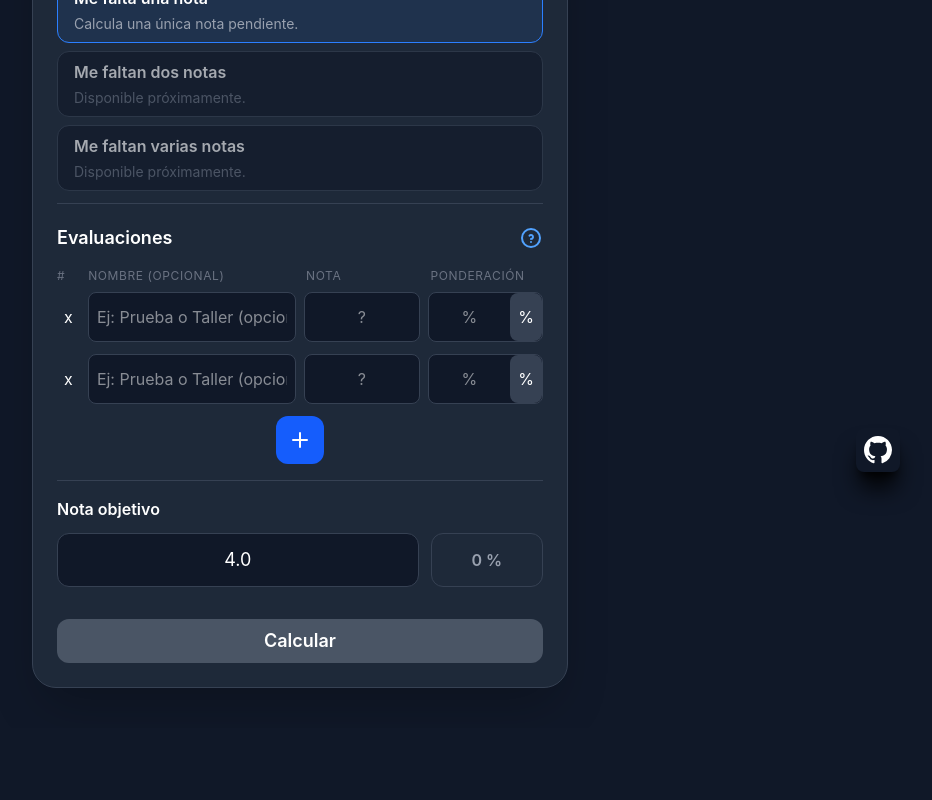
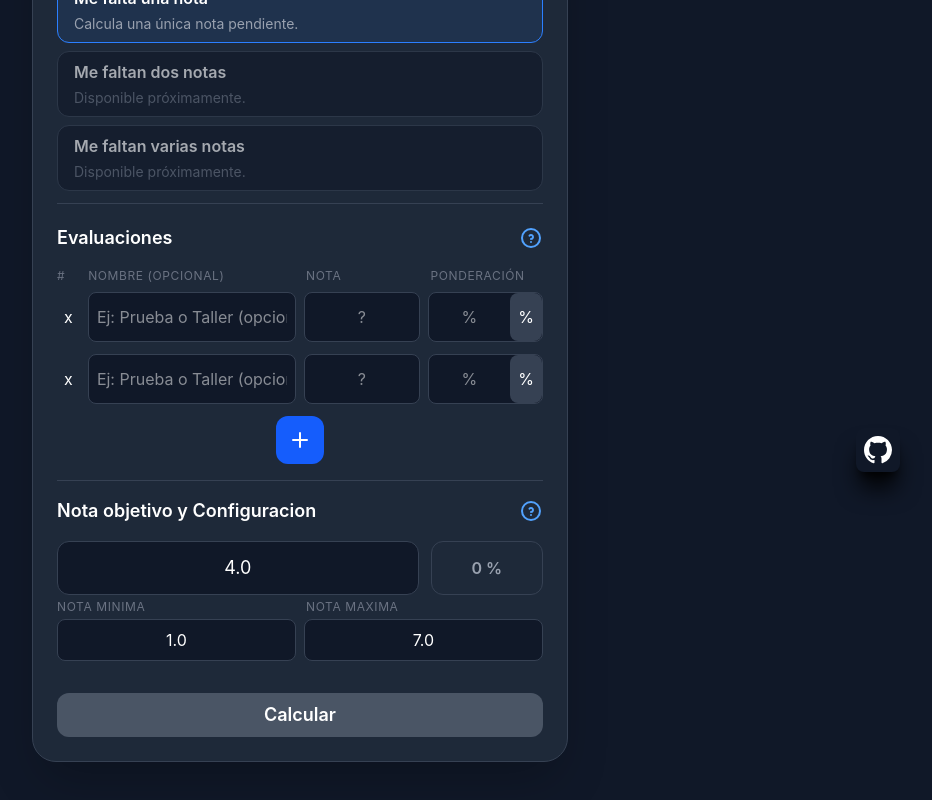
Before and after one commit to betra0/que-nota-necesito, a React (Vite) app: page / in a window 1280 px wide. Shown: the part 312-1112 px from the top of the page, without its empty margins (340-1272 px from the left). Before the commit the page ends 1040 px from the top, so only its background shows below. Built offline with nearby package versions, Linux system fonts and the light colour scheme.

Commit message:
feat: implement ConfigCard for grade configuration and update EvaluationList and ResultCard to use parsed grade values

```diff
--- /dev/null
+++ b/src/components/ConfigCard.jsx
@@ -0,0 +1,72 @@
+import { useState } from "react";
+import { IconHelpCircle, IconPlus } from '@tabler/icons-react';
+
+function ConfigCard({ configGrade, updateConfig}) {
+
+
+
+	const setGradeMinMAx = (field, value) => {
+		if (value !== '' && isNaN(value)){
+      return
+    }
+    updateConfig(field, value);
+  }
+
+
+  return (
+    <>
+
+
+
+        {/* Evaluaciones */}
+        <div className="mt-1">
+
+          <div className="mb-1 grid grid-cols-2 gap-3 text-xs uppercase tracking-wider text-gray-500">
+
+            <span className="col-span-1">Nota minima</span>
+            <span className="col-span-1">Nota maxima</span>
+
+          </div>
+
+
+
+        	<div className="grid grid-cols-2 gap-2">
+
+        	      <input
+        	        placeholder=""
+        	        className="rounded-lg border border-gray-700 bg-gray-900 px-2 py-2 text-center outline-none transition focus:border-blue-500
+        	        col-span-1
+
+        	        "
+									value={configGrade.gradeMin}
+									onChange={(e)=>{setGradeMinMAx('gradeMin', e.target.value)}}
+        	      />
+        	      <input
+        	        placeholder="?"
+        	        className="rounded-lg border border-gray-700 bg-gray-900 px-2 py-2 text-center outline-none transition focus:border-blue-500
+        	        min-w-0 col-span-1"
+									value={configGrade.gradeMax}
+									onChange={(e)=>{setGradeMinMAx('gradeMax', e.target.value)}}
+
+        	      />
+
+          </div>
+
+
+
+        </div>
+
+
+
+
+    </>
+
+  )
+}
+
+
+
+
+
+
+export default ConfigCard
--- a/src/components/EvaluationList.jsx
+++ b/src/components/EvaluationList.jsx
@@ -79,7 +79,7 @@ function EvaluationRow({ name, grade, weight, index, evaluations, removeHandler,
     updateEvaluation(index, 'name', value);
   }
   const setGrade = (index, value) => {
-    if (value !== '' && (isNaN(value) || value < configGrade.gradeMin || value > configGrade.gradeMax)) {
+    if (value !== '' && (isNaN(value) || value < parseFloat(configGrade.gradeMin) || value > parseFloat(configGrade.gradeMax))) {
       return;
     }
     //console.log('Updating grade for index', index, 'to value', value, typeof value);
--- a/src/components/HomeCard.jsx
+++ b/src/components/HomeCard.jsx
@@ -1,9 +1,11 @@
 import { oneMissingCalculator } from "../services/oneMissingCalculator";
+import ConfigCard from "./ConfigCard";
 import EvaluationList from "./EvaluationList"
 import ModeSelector from "./ModeSelector"
 import ResultCard from "./ResultCard"
 import TargetGrade from "./TargetGrade"
 import { useState, useEffect, useMemo, useRef } from "react";
+import { IconHelpCircle } from '@tabler/icons-react';
 
 
 
@@ -14,7 +16,7 @@ function HomeCard() {
     { name: '', grade: '', weight: '' },
 
   ]);
-  const [configGrade, setConfigGrade] = useState({'gradeMin': 1.0, 'gradeMax': 7.0});
+  const [configGrade, setConfigGrade] = useState({'gradeMin': '1.0', 'gradeMax': '7.0'});
   const [targetGrade, setTargetGrade] = useState('4.0');
   const [result, setResult] =useState(null)
   //referencia para ejecutar scroll a el resultado
@@ -41,6 +43,12 @@ function HomeCard() {
     }
     setTargetGrade(value)
   }
+  const configGradeHandler = (field, value) => {
+  setConfigGrade(prev => ({
+    ...prev,
+    [field]: value
+  }));
+};
 
   const sumWeight = () => {
    return evaluations.reduce((sum, evaluation) => sum + (evaluation.weight===''?0:parseFloat(evaluation.weight)),0)
@@ -148,8 +156,16 @@ function HomeCard() {
         {/* Separador */}
         <div className="my-4 h-px bg-gray-700" />
 
-
+        <div className="mb-4 flex items-center justify-between">
+          <h2 className="text-lg font-semibold">
+            Nota objetivo y Configuracion
+          </h2>
+          <button className="text-sm text-blue-400 hover:text-blue-300">
+            <IconHelpCircle/>
+          </button>
+        </div>
         <TargetGrade handlerInput={targetGradeHandler} totalWeight={totalWeight} targetGrade={targetGrade} />
+        <ConfigCard configGrade={configGrade} updateConfig={configGradeHandler} />
 
 
         {/* Botón */}
--- a/src/components/ResultCard.jsx
+++ b/src/components/ResultCard.jsx
@@ -6,6 +6,9 @@ function ResultCard({
 
   let text1 = "Necesitas al menos un";
   let text2 = "para aprobar el ramo";
+
+  const gradeMin = parseFloat(configGrade.gradeMin);
+  const gradeMax = parseFloat(configGrade.gradeMax);
 
   const nota = Math.round(result.gradeMissing * 100) / 100;
 
@@ -16,24 +19,19 @@ function ResultCard({
   let signoTexto = "";
   let color = "text-blue-400";
 
-  if (result.gradeMissing > configGrade.gradeMax) {
+  if (result.gradeMissing > gradeMax) {
     // La nota que necesita es mayor que el máximo
     text1 = "Lamentablemente necesitas una nota más alta que";
-
-    notaTexto = Number.isInteger(configGrade.gradeMax)
-      ? configGrade.gradeMax.toFixed(1)
-      : configGrade.gradeMax.toString();
+    notaTexto = gradeMax.toFixed(1);
 
     signoTexto = ">";
     color = "text-red-400";
 
-  } else if (result.gradeMissing <= configGrade.gradeMin) {
+  } else if (result.gradeMissing <= gradeMin) {
     // La nota mínima que necesita está por debajo del mínimo
     text1 = "¡Felicidades! Necesitas al menos un";
 
-    notaTexto = Number.isInteger(configGrade.gradeMin)
-      ? configGrade.gradeMin.toFixed(1)
-      : configGrade.gradeMin.toString();
+    notaTexto = gradeMin.toFixed(1);
 
     color = "text-green-400";
   }
--- a/src/components/TargetGrade.jsx
+++ b/src/components/TargetGrade.jsx
@@ -11,10 +11,7 @@ function TargetGrade({
   return (
     <>
         {/* Objetivo */}
-        <div>
-          <label className="mb-3 block font-semibold">
-            Nota objetivo
-          </label>
+
             <section className="grid grid-cols-16 gap-3">
               <input
               className="w-full rounded-xl border border-gray-700 bg-gray-900 px-4 py-3 text-center text-lg outline-none transition focus:border-blue-500
@@ -29,7 +26,7 @@ function TargetGrade({
                 {totalWeight} %
                 </span>
             </section>
-        </div>
+
     </>
 
   )}
```
